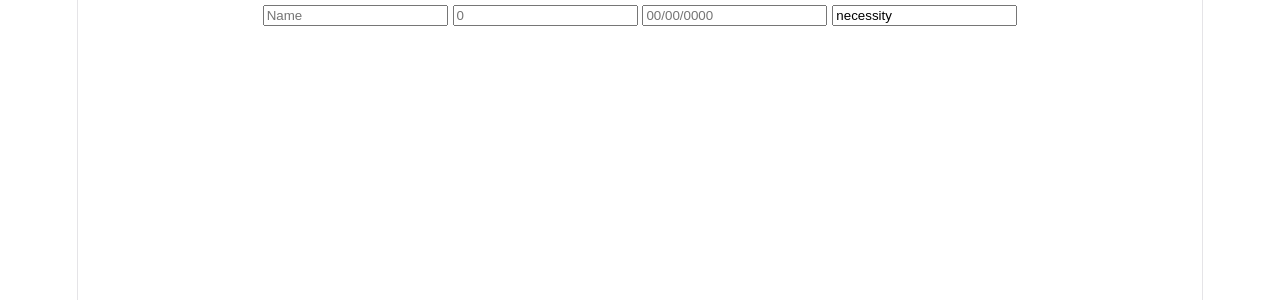
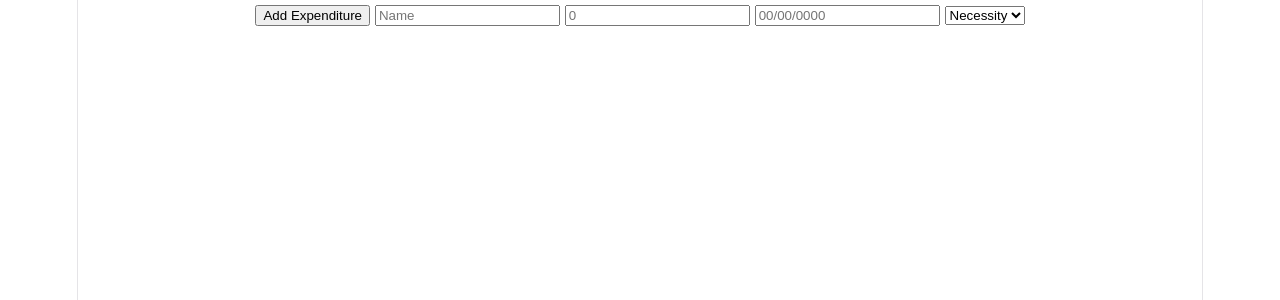
Before and after one commit to BenRod5/Pocket-Finance, a React (Vite) app: page / in a window 1280 px wide. Shown: the top 300 px of the page. Built offline with nearby package versions, Linux system fonts and the light colour scheme.

Commit message:
Finished a basic expenditure form, added some calrification on data.js, linked it all to the localStorage so each submission of the form now stores its data in the users localStorage indefinitely

```diff
--- a/src/ExpenditureForm.jsx
+++ b/src/ExpenditureForm.jsx
@@ -5,17 +5,49 @@
 //return a form with four inputs, each wired up to onChange
 import React, { useState } from "react";
 
+import {loadData, saveData} from './data.js'
+
+//to-do, link the users input to the database, storing data as part of the expenditures array inside of the defaultData object
+//call saveData to save the data in localStorage
+//create a submit button
+
+
+
+
 function ExpenditureForm() {
     const [name, setName] = useState("");
     const [amount, setAmount] = useState("");
     const [date, setDate] = useState("");
     const [category, setCategory] = useState("necessity"); //default value for category is "necessity"
 
+    function handleSubmit(e) //takes an event as input, I don't understand how handleSubmit is supposed to be inside another function, I've never seen a function declared inside a function before
+    {
+        e.preventDefault();
+        const newExpenditure = {
+            id: Date.now(),
+            name: name,
+            amount: amount,
+            date: date,
+            category: category
+        };
+
+        const data = loadData(); //we can get away with creating a new data object here because we know that loadData always returns data of the type defaultData
+        data.expenditures.push(newExpenditure);
+        saveData(data)
+
+        setName("");
+        setAmount("");
+        setDate("");
+        setCategory("necessity");
+    }
+
+
     return (
-        <form>
+        <form onSubmit={handleSubmit}>
+        <button type ="submit"> Add Expenditure </button> {/*This creates a button, ties it to submit, and writes the plaintext Add Expenditure */}
         <input
         placeholder = "Name" //placeholders act as default values before one has been assigned by the users input
-        value = {name}
+        value = {name}  //value refers to the backend, stating that the value written in the field should be attached to the variable name(which has a useState established earlier)
         onChange={(e) => setName(e.target.value)}
         /> {/*this will update the name state variable whenever the user types into the name input field*/}
 
@@ -31,11 +63,21 @@ function ExpenditureForm() {
         onChange={(e) => setDate(e.target.value)    }
         /> {/*this will update the date state variable whenever the user types into the date input field*/}
 
-        <input
-        placeholder = "necessity"
+
+        <select
         value = {category}
-        onChange={(e) => setCategory(e.target.value)}
-        /> {/*this will update the category state variable whenever the user selects a different option in the category dropdown*/}
+        onChange = {(e) => setCategory(e.target.value)}
+        >{/*Note it is important we attach a value setter and onChange to the select container but not the option as the options don't need to know this logic, only their container*/}
+            <option value = "necessity">
+            Necessity
+            </option> {/*Important note that the value is what is recorded in the backend, the necessity in between the two options is what is displayed to the user */}
+
+            <option value = "luxury">
+            Luxury
+            </option>
+        </select>
+
+
         </form>
     );
 }
```
Also changed, not shown: src/data.js (+6 -1 lines).
